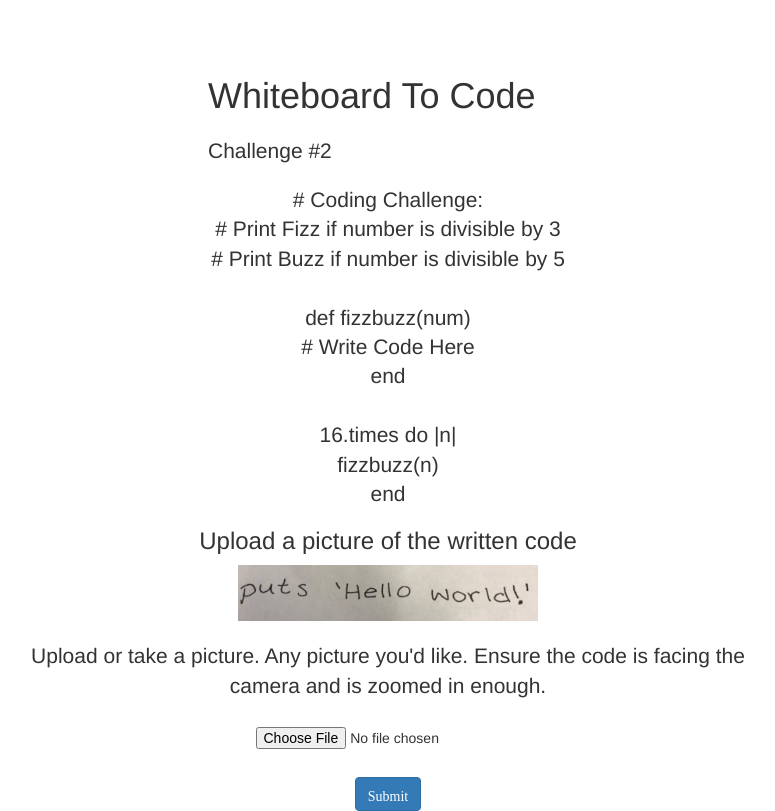
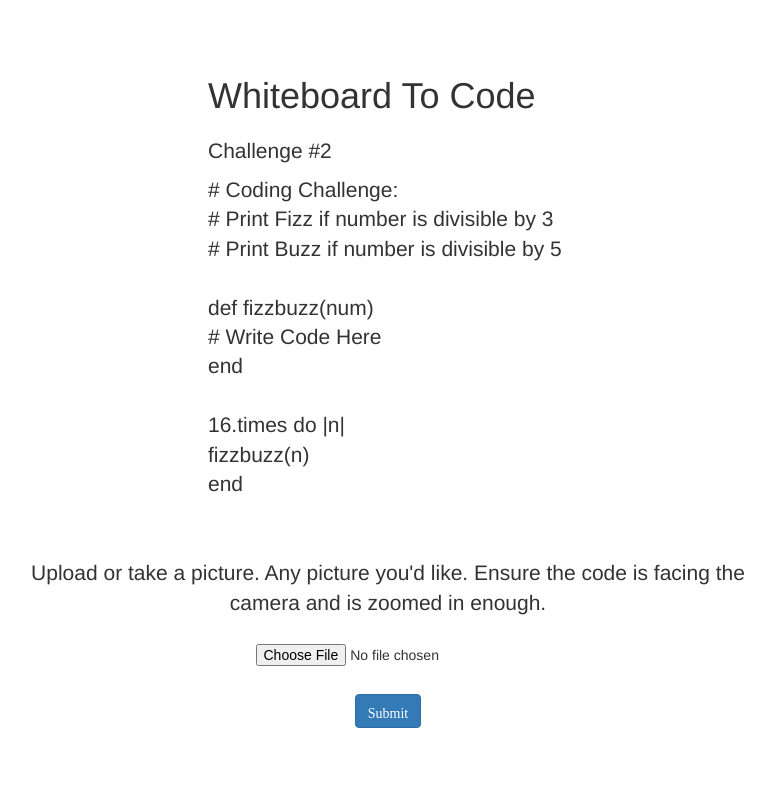
Before and after one commit to patnaa2/htn_2017, a Flask app: page /challenge in a window 1280 px wide. Shown: the whole page, without its empty margins (57-832 px from the left). After the commit the page ends 728 px from the top, so only its background shows below. Run offline with Flask 2, Linux system fonts and the light colour scheme; some libraries are stand-ins or nearby versions.

Commit message:
update c2 html

```diff
--- a/templates/challenge_2.html
+++ b/templates/challenge_2.html
@@ -8,17 +8,7 @@
                     <div class="col-md-8 col-md-offset-2">
                         <h1 class="brand-heading">Whiteboard To Code</h1>
                         <h2 class="lead">Challenge #2 </p>
-                    </div>
-                </div>
-            </div>
-        </div>
-</header>
-<!-- About Section -->
-    <div class="container">
-        <div class="row">
-            <div class="col-lg-8 text-center">
-
-                <p class="lead"># Coding Challenge: <br>
+                        <p style="text-align: left;"># Coding Challenge: <br>
                         # Print Fizz if number is divisible by 3 <br>
                         # Print Buzz if number is divisible by 5 <br>
                         <br>
@@ -30,8 +20,17 @@
                           fizzbuzz(n)<br>
                         end<br>
                     </p>
-                <h3 class="mt-5">Upload a picture of the written code</h3>
-                <img src="/static/images/ruby-helloworld.jpg" style="max-width:40%;">
+                    </div>
+                </div>
+            </div>
+        </div>
+</header>
+<!-- About Section -->
+    <div class="container">
+        <div class="row">
+
+            <div class="col-lg-8 text-center">
+
                 <br>
                 <br>
                 <p class="lead">Upload or take a picture. Any picture you'd like. Ensure the code is facing the camera and is zoomed in enough.</p>
```
Lines whose indentation alone changed are shown as unchanged.
